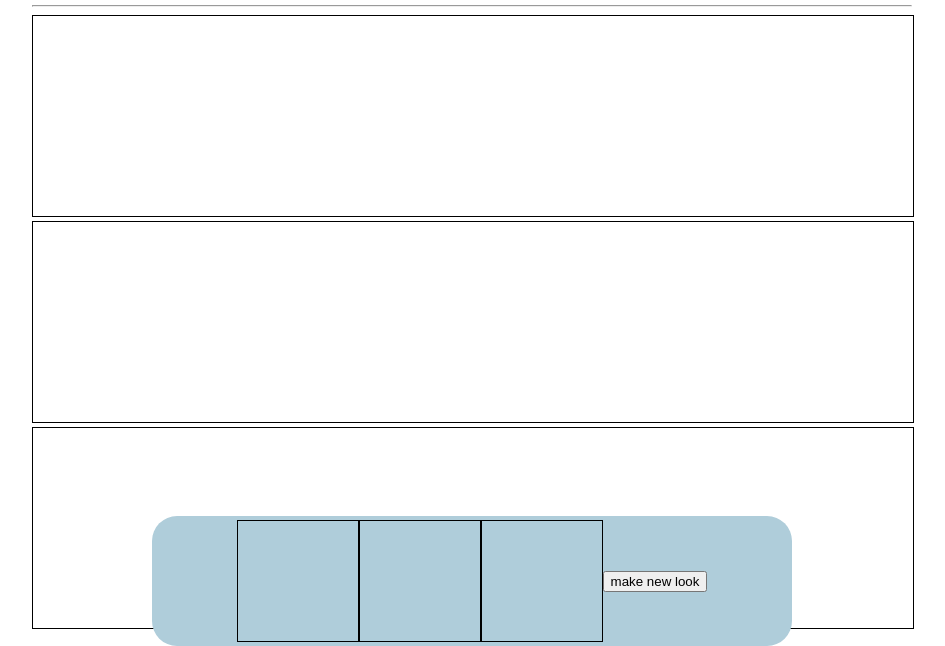
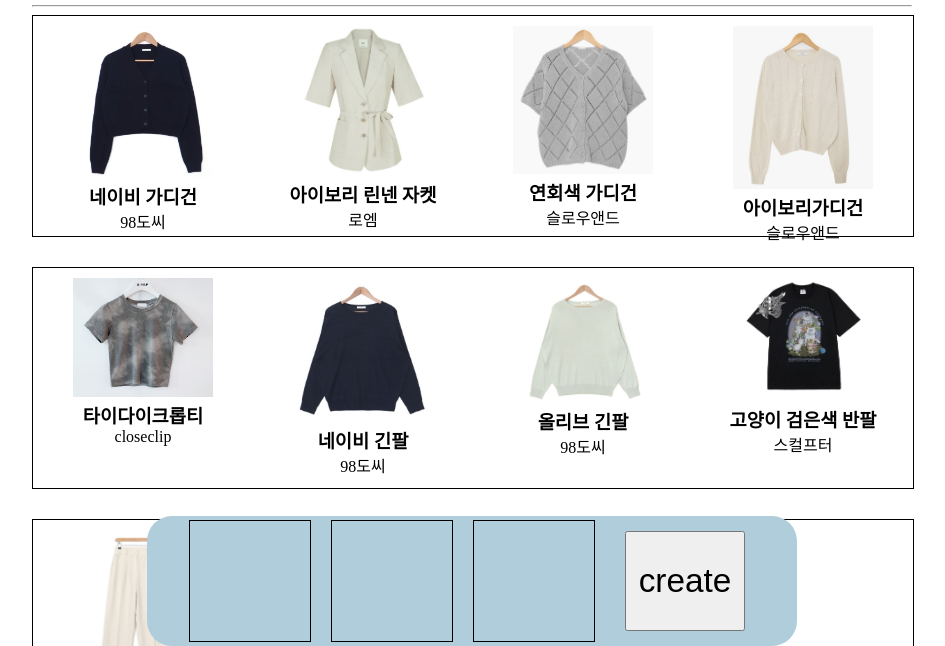
Before and after one commit to eunbin20/WWTD, a plain HTML site: page index.html in a window 1280 px wide. Shown: the part 154-800 px from the top of the page, without its empty margins (168-1113 px from the left). Drawn offline with Linux system fonts and the light colour scheme.

Commit message:
upload images

```diff
--- a/index.html
+++ b/index.html
@@ -16,16 +16,70 @@
   <div class="closet-container">
     <section>
       <div class="closet">
+        <div class="cloth">
+          <img src="images/outer1.JPG">
+          <h3>네이비 가디건</h3>
+          <p>98도씨</p>
+        </div>
+        <div class="cloth">
+          <img src="images/outer2.JPG">
+          <h3>아이보리 린넨 자켓</h3>
+          <p>로엠</p>
+        </div>
+        <div class="cloth">
+          <img src="images/outer3.JPG">
+          <h3>연회색 가디건</h3>
+          <p>슬로우앤드</p>
+        </div>
+        <div class="cloth">
+          <img src="images/outer4.JPG">
+          <h3>아이보리가디건</h3>
+          <p>슬로우앤드</p>
+        </div>
+        <!-- <input type="file"
+       id="avatar" name="avatar"
+       accept="image/png, image/jpeg"> -->
       </div>
     </section>
 
     <section>
       <div class="closet">
+        <div class="cloth">
+          <img src="images/top1.JPG">
+          <h3>타이다이크롭티</h3>
+          <p>closeclip</p>
+        </div>
+        <div class="cloth">
+          <img src="images/top2.JPG">
+          <h3>네이비 긴팔</h3>
+          <p>98도씨</p>
+        </div>
+        <div class="cloth">
+          <img src="images/top3.JPG">
+          <h3>올리브 긴팔</h3>
+          <p>98도씨</p>
+        </div>
+        <div class="cloth">
+          <img src="images/top4.JPG">
+          <h3>고양이 검은색 반팔</h3>
+          <p>스컬프터</p>
+        </div>
+
       </div>
     </section>
 
     <section>
       <div class="closet">
+        <div class="cloth">
+          <img src="images/bottom1.JPG">
+          <h3>아이보리 핀턱 팬츠</h3>
+          <p>데일리쥬</p>
+        </div>
+        <div class="cloth">
+          <img src="images/bottom2.JPG">
+          <h3>흑청 데님 롱스커트</h3>
+          <p>지민언니</p>
+        </div>
       </div>
     </section>
   </div>
@@ -34,7 +88,7 @@
     <div class="select"></div>
     <div class="select"></div>
     <div class="select"></div>
-    <button class="make-button">make new look</button>
+    <button class="create-button">create</button>
   </div>
 
 
--- a/style.css
+++ b/style.css
@@ -1,6 +1,7 @@
 body {
   width: 880px;
   margin: 0 auto;
+  padding-bottom: 200px;
   /* text-align: center; */
 }
 .header {
@@ -27,7 +28,7 @@ select {
   left: 0;
   right: 0;
   height: 130px;
-  width: 50%;
+  width: 650px;
   margin: 0 auto;
   border-radius: 25px;
   background: rgb(175, 205, 218);
@@ -36,12 +37,39 @@ select {
 .select {
   width: 120px;
   height: 120px;
+  margin: 10px;
   border: 1px solid black;
 }
 
+.create-button {
+  margin: 20px;
+  width: 120px;
+  height: 100px;
+  font-size: 25pt;
+}
+
 .closet {
-  height: 200px;
-  display: inline-block;
+  display:flex;
+  height: 220px;
   width: 100%;
   border: 1px solid black;
+  margin-bottom: 30px;
 }
+
+.closet .cloth {
+  text-align: center;
+  width: 200px;
+  margin: 10px;
+}
+
+.closet .cloth img {
+  width: 140px;
+  /* height: 150px; */
+}
+
+.closet .cloth h3 {
+  margin: 0;
+}
+.closet .cloth p {
+  margin: 0;
+}
```
Also changed, not shown: images/bottom1.JPG (added), images/bottom2.JPG (added), images/outer1.JPG (added), images/outer2.JPG (added), images/outer3.JPG (added), images/outer4.JPG (added), images/top1.JPG (added), images/top2.JPG (added), images/top3.JPG (added), images/top4.JPG (added).
